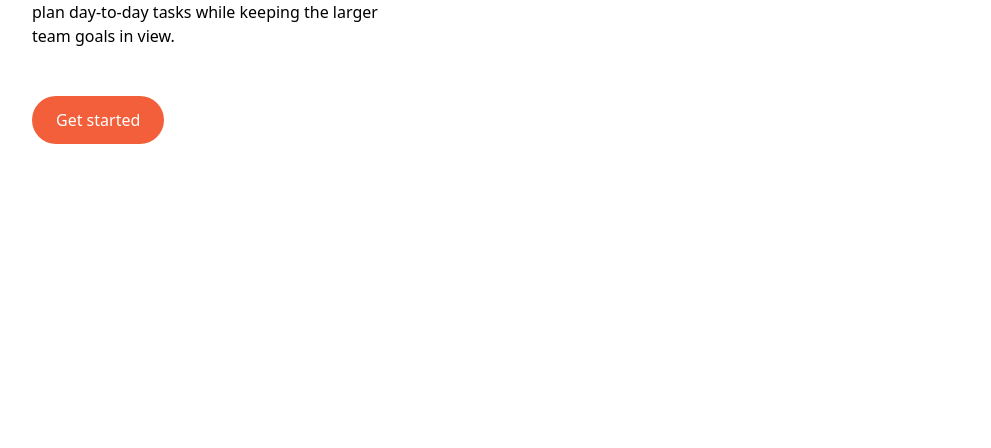
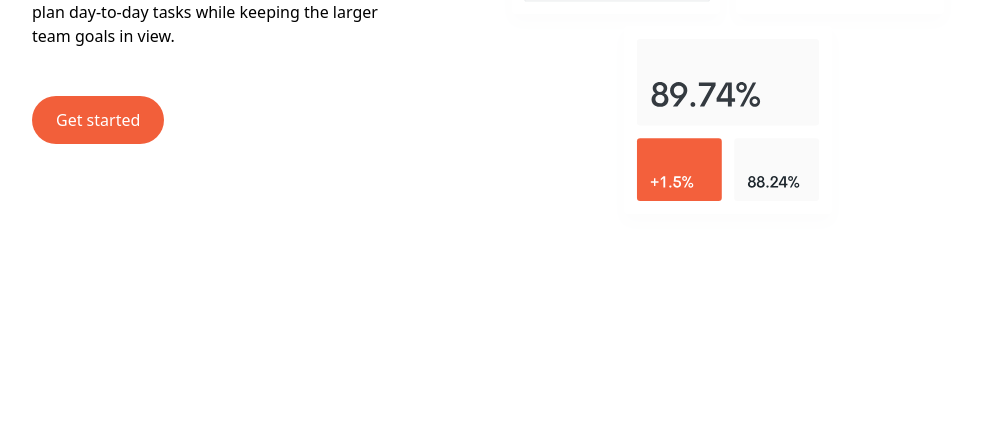
Before and after one commit to MarufRien1/tailwind-basic, a website: page index.html in a window 1280 px wide. Shown: the part 352-800 px from the top of the page, without its empty margins (144-1135 px from the left). Drawn offline with Linux system fonts and the light colour scheme.

Commit message:
feat: Add image and completed first section

```diff
--- a/index.html
+++ b/index.html
@@ -48,5 +48,9 @@
             </div>
 
           </div>
+       <div class="md:w-1/2">
+         <img src="./img/illustration-intro.svg" alt="">
+
+       </div>
         </section>
 </html>
```
